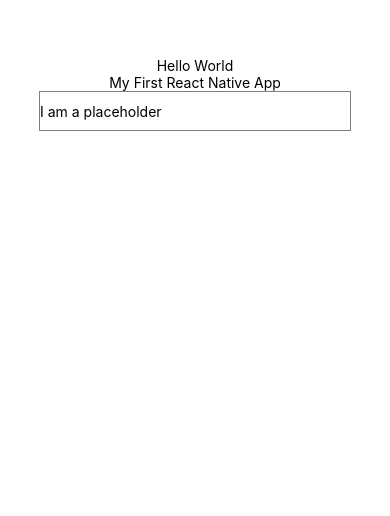
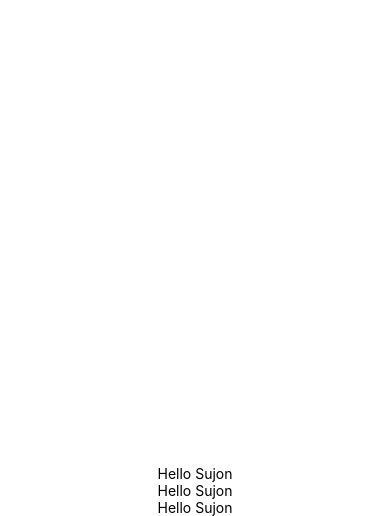
Before and after one commit to Rasujon3/HelloWorld, a React Native app: screen / in a window 390 px wide. Shown: the part 328-844 px from the top of the page. Built offline with nearby package versions, Linux system fonts and the light colour scheme.

Commit message:
styling component
Video : 2

```diff
--- a/App.js
+++ b/App.js
@@ -3,18 +3,14 @@
 import { StyleSheet, Text, View, TextInput } from 'react-native';
 
 export default function App() {
-  const handleInputChange=text => {
-    alert(text);
-  }
+
   return (
     <View style={styles.container}>
-      <Text>Hello World</Text>
-      <Text>My First React Native App</Text>
-      <TextInput style={{height: 40, borderColor: 'gray', borderWidth: 1,width: '80%'}}
-        placeholder="I am a placeholder"
-        onChangeText={text=>handleInputChange(text)}
-      />
-      <StatusBar style="auto" />
+
+      <Text>Hello Sujon</Text>
+      <Text>Hello Sujon</Text>
+      <Text>Hello Sujon</Text>
+
     </View>
   );
 }
@@ -24,6 +20,10 @@
     flex: 1,
     backgroundColor: '#fff',
     alignItems: 'center',
-    justifyContent: 'center',
+    justifyContent: 'flex-start',
+    flexDirection: 'column-reverse',
   },
+  testStyle:{
+    color: "green",
+  }
 });
```
